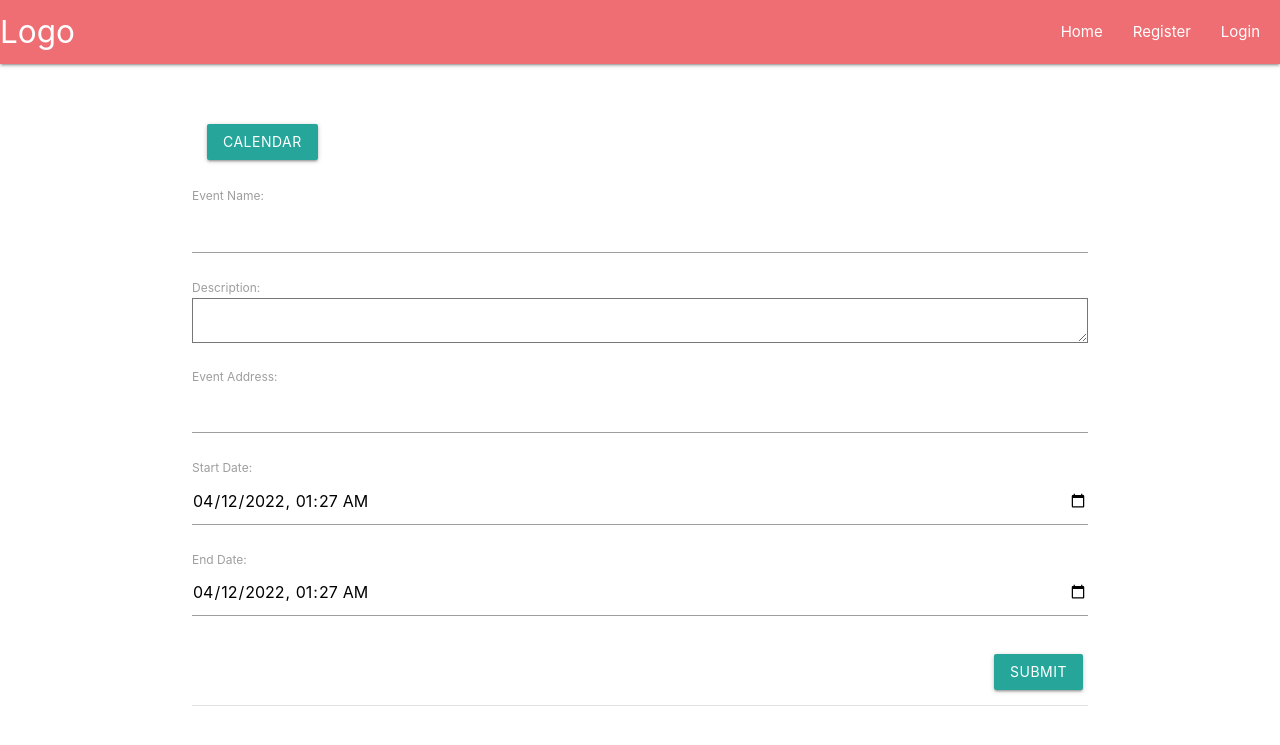
After one commit to SirMatix/mysite, a Django app: page /event/new/ in a window 1280 px wide. The commit adds this page. Shown: the top 745 px of the page. Run offline with Django 3.2, Linux system fonts and the light colour scheme.

Commit message:
Next, Prev month buttons, events handling

```diff
--- a/main/forms.py
+++ b/main/forms.py
@@ -1,6 +1,7 @@
 from django import forms
 from django.contrib.auth.forms import UserCreationForm
 from django.contrib.auth.models import User
+from .models import Event
 
 
 # Extension of UserCreationForm
@@ -19,3 +20,20 @@ class NewUserForm(UserCreationForm):
         if commit:
             user.save()
         return user
+
+
+class EventForm(forms.ModelForm):
+  class Meta:
+    model = Event
+    # datetime-local is a HTML5 input type, format to make date time show on fields
+    widgets = {
+      'start_date': forms.DateInput(attrs={'type': 'datetime-local'}, format='%Y-%m-%dT%H:%M'),
+      'end_date': forms.DateInput(attrs={'type': 'datetime-local'}, format='%Y-%m-%dT%H:%M'),
+    }
+    fields = '__all__'
+
+  def __init__(self, *args, **kwargs):
+    super(EventForm, self).__init__(*args, **kwargs)
+    # input_formats to parse HTML5 datetime-local input to datetime field
+    self.fields['start_date'].input_formats = ('%Y-%m-%dT%H:%M',)
+    self.fields['end_date'].input_formats = ('%Y-%m-%dT%H:%M',)
--- a/main/models.py
+++ b/main/models.py
@@ -1,3 +1,4 @@
+from audioop import reverse
 from django.db import models
 from phonenumber_field.modelfields import PhoneNumberField
 from datetime import datetime
@@ -22,3 +23,8 @@ class Event(models.Model):
 
     def __str__(self):
         return self.title
+
+    @property
+    def get_html_url(self):
+        url = reverse('main:event_edit', args=(self.id,))
+        return f'<a href="{url}"> {self.title} </a>'
--- a/main/static/main/styles.css
+++ b/main/static/main/styles.css
@@ -53,6 +53,7 @@ nav {
 }
 
 
+
 nav.top-nav h1.header {
     margin: 0;
     padding-top: 22px;
@@ -70,3 +71,63 @@ nav.top-nav h1.header {
         left: 0;
     }
 }
+
+/* Calendar styling */
+
+.calendar {
+    width: 98%;
+    margin: auto;
+    font-size: 13px;
+  }
+
+  .calendar tr, .calendar td {
+    border: 1px solid black;
+  }
+
+  .calendar th {
+    padding: 10px;
+    text-align: center;
+    font-size: 18px;
+  }
+
+  .calendar td {
+    width: 200px;
+    height: 150px;
+    padding: 20px 0px 0px 5px;
+  }
+
+  .month {
+    font-size: 25px;
+  }
+
+  .date {
+    font-size: 16px;
+  }
+
+  ul {
+    height: 100%;
+    padding: 0px 5px 0px 20px;
+  }
+
+  a {
+    color: #17a2b8;
+  }
+
+  .left {
+    float: left;
+  }
+
+  .right {
+    float: right;
+  }
+
+  .btn {
+    outline: none;
+    color: black;
+    background-color: transparent;
+    box-shadow: 0 0 0 0;
+  }
+
+  .clearfix {
+    margin: 15px;
+  }
--- a/main/templates/main/calendar.html
+++ b/main/templates/main/calendar.html
@@ -9,8 +9,12 @@
             </div>
         </div>
         <br/>
+        <div class="clearfix">
+            <a class="btn btn-info left" href="{% url 'main:calendar' %}?{{ prev_month }}"> Previous Month </a>
+            <a class="btn btn-info right" href="{% url 'main:calendar' %}?{{ next_month }}"> Next Month </a>
+        </div>
         <div class="row center">
-            {{cal|safe}}
+            {{calendar}}
         </div>
     </div>
 
--- /dev/null
+++ b/main/templates/main/event.html
@@ -0,0 +1,19 @@
+{% extends "main/header.html" %}
+{% block title %}
+Event
+{% endblock %}
+
+{% block content %}
+<div class="clearfix">
+  <a class="btn btn-info left" href="{'% url 'main:calendar' %}"> Calendar </a>
+</div>
+<br><br>
+
+<form method="post">
+  {% csrf_token %}
+  <table class="form form-table">
+    {{ form.as_p }}
+    <tr><td colspan="2"><button type="submit" class="btn btn-info right"> Submit </button></td></tr>
+  </table>
+</form>
+{% endblock %}
--- a/main/templates/main/includes/navbar.html
+++ b/main/templates/main/includes/navbar.html
@@ -51,7 +51,7 @@
                 <a href="/events">Events</a>
               </li>
               <li>
-                <a href="/addevent">Add Event</a>
+                <a href="/event/new/">Add Event</a>
               </li>
             </ul>
           </div>
--- a/main/urls.py
+++ b/main/urls.py
@@ -14,6 +14,7 @@ Including another URLconf
     2. Add a URL to urlpatterns:  path('blog/', include('blog.urls'))
 """
 from django.urls import path
+from django.conf.urls import url
 from . import views
 
 
@@ -24,5 +25,12 @@ urlpatterns = [
     path('register/', views.register, name="register"),
     path('logout/', views.logout_request, name="logout"),
     path('login/', views.login_request, name="login"),
-    path('calendar/', views.calendar_view, name="calendar"),
+    # both methods work.
+    #path('calendar/', views.CalendarView.as_view(), name='calendar'),
+    #path('calendar/<str:month>', views.CalendarView.as_view(), name='calendar'),
+    url(r'^calendar/$', views.CalendarView.as_view(), name='calendar'),
+    url(r'^event/new/$', views.event, name='event_new'),
+    url(r'^event/edit/(?P<event_id>\d+)/$', views.event, name='event_edit'),
+
+
 ]
--- a/main/utils.py
+++ b/main/utils.py
@@ -11,10 +11,11 @@ class Calendar(HTMLCalendar):
 	# formats a day as a td
 	# filter events by day
 	def formatday(self, day, events):
-		events_per_day = events.filter(start_time__day=day)
+		events_per_day = events.filter(start_date__day=day)
 		d = ''
 		for event in events_per_day:
 			d += f'<li> {event.title} </li>'
+			d += f'<li> {event.get_html_url} </li>'
 
 		if day != 0:
 			return f"<td><span class='date'>{day}</span><ul> {d} </ul></td>"
@@ -30,7 +31,7 @@ class Calendar(HTMLCalendar):
 	# formats a month as a table
 	# filter events by year and month
 	def formatmonth(self, withyear=True):
-		events = Event.objects.filter(start_time__year=self.year, start_time__month=self.month)
+		events = Event.objects.filter(start_date__year=self.year, start_date__month=self.month)
 
 		cal = f'<table border="0" cellpadding="0" cellspacing="0" class="calendar">\n'
 		cal += f'{self.formatmonthname(self.year, self.month, withyear=withyear)}\n'
--- a/main/views.py
+++ b/main/views.py
@@ -1,11 +1,23 @@
-from django.shortcuts import render, redirect
+from audioop import reverse
+from django.http import HttpResponseRedirect
+from django.shortcuts import get_object_or_404, render, redirect
 from django.contrib.auth.forms import AuthenticationForm
 from django.contrib.auth import login, logout, authenticate
 from django.contrib import messages
-from .forms import NewUserForm
+from .forms import EventForm, NewUserForm
+from django.views import generic
+from django.utils.safestring import mark_safe
+
+from .models import *
+from .utils import Calendar
+
+
+
+
+
 import calendar
 from calendar import HTMLCalendar
-from datetime import datetime
+from datetime import date, datetime, timedelta
 
 # Create your views here.
 def homepage(request):
@@ -60,7 +72,7 @@ def login_request(request):
                   {"form":form})
 
 
-def calendar_view(request):
+""" def calendar_view(request):
     year = datetime.now().year
     month = datetime.now().strftime('%B')
     month_number = list(calendar.month_name).index(month)
@@ -76,4 +88,61 @@ def calendar_view(request):
             "month": month,
             "cal": cal,
             "page_name": "View Calendar",
-        })
+        }) """
+
+class CalendarView(generic.ListView):
+    model = Event
+    template_name = 'main/calendar.html'
+
+    def get_context_data(self, **kwargs):
+        context = super().get_context_data(**kwargs)
+
+        # use today's date for the calendar
+        #d = get_date(self.request.GET.get('day', None))
+        d = get_date(self.request.GET.get('month', None))
+        context['prev_month'] = prev_month(d)
+        context['next_month'] = next_month(d)
+
+        # Instantiate our calendar class with today's year and date
+        cal = Calendar(d.year, d.month)
+
+        # Call the formatmonth method, which returns our calendar as a table
+        html_cal = cal.formatmonth(withyear=True)
+        context['calendar'] = mark_safe(html_cal)
+        context['year'] = d.year
+        context['month'] = calendar.month_name[d.month]
+        context['page_name'] = 'Calendar'
+
+        return context
+
+def prev_month(d):
+    first = d.replace(day=1)
+    prev_month = first - timedelta(days=1)
+    month = 'month=' + str(prev_month.year) + '-' + str(prev_month.month)
+    return month
+
+def next_month(d):
+    days_in_month = calendar.monthrange(d.year, d.month)[1]
+    last = d.replace(day=days_in_month)
+    next_month = last + timedelta(days=1)
+    month = 'month=' + str(next_month.year) + '-' + str(next_month.month)
+    return month
+
+def get_date(req_day):
+    if req_day:
+        year, month = (int(x) for x in req_day.split('-'))
+        return date(year, month, day=1)
+    return datetime.today()
+
+def event(request, event_id=None):
+    instance = Event()
+    if event_id:
+        instance = get_object_or_404(Event, pk=event_id)
+    else:
+        instance = Event()
+
+    form = EventForm(request.POST or None, instance=instance)
+    if request.POST and form.is_valid():
+        form.save()
+        return redirect("main:calendar")
+    return render(request, 'main/event.html', {'form': form})
```
Also changed, not shown: db.sqlite3, main/migrations/0006_auto_20220413_0125.py (added).
